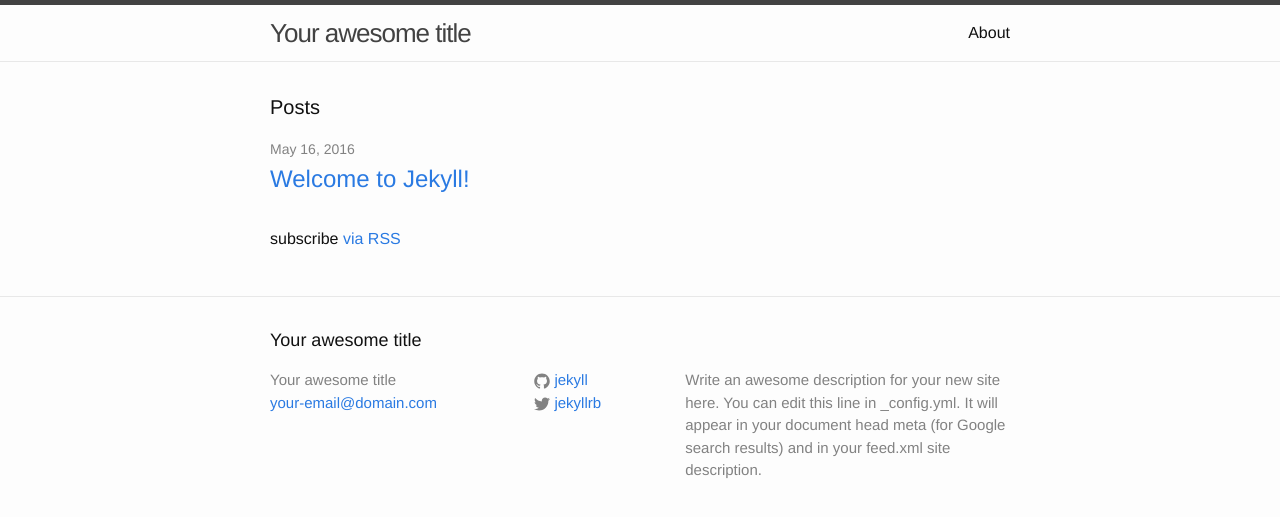
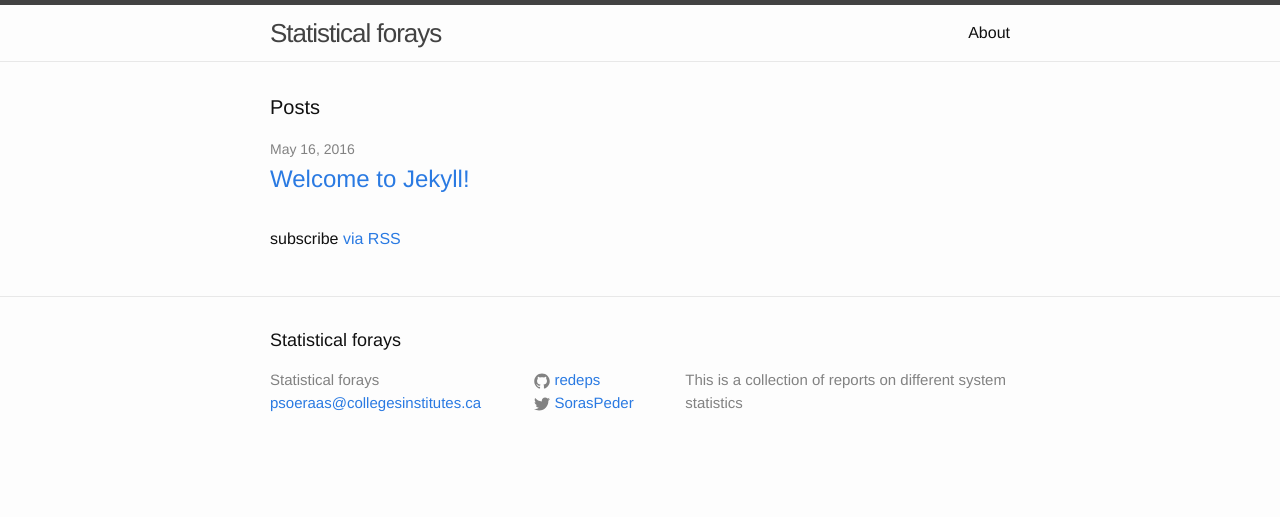
Before and after one commit to redeps/redeps.github.io, a Jekyll site: the page built from index.html, in a window 1280 px wide. Shown: the top 517 px of the page. Built offline with Jekyll 4.4.1, drawn with Linux system fonts in a browser that asks for light colours.

Commit message:
updating config file
First update of config file to provide short (vague) details

```diff
--- a/_config.yml
+++ b/_config.yml
@@ -6,16 +6,14 @@
 # 'jekyll serve'. If you change this file, please restart the server process.
 
 # Site settings
-title: Your awesome title
-email: your-email@domain.com
+title: Statistical forays
+email: psoeraas@collegesinstitutes.ca
 description: > # this means to ignore newlines until "baseurl:"
-  Write an awesome description for your new site here. You can edit this
-  line in _config.yml. It will appear in your document head meta (for
-  Google search results) and in your feed.xml site description.
+  This is a collection of reports on different system statistics
 baseurl: "" # the subpath of your site, e.g. /blog
 url: "http://yourdomain.com" # the base hostname & protocol for your site
-twitter_username: jekyllrb
-github_username:  jekyll
+twitter_username: SorasPeder
+github_username:  redeps
 
 # Build settings
 markdown: kramdown
```
